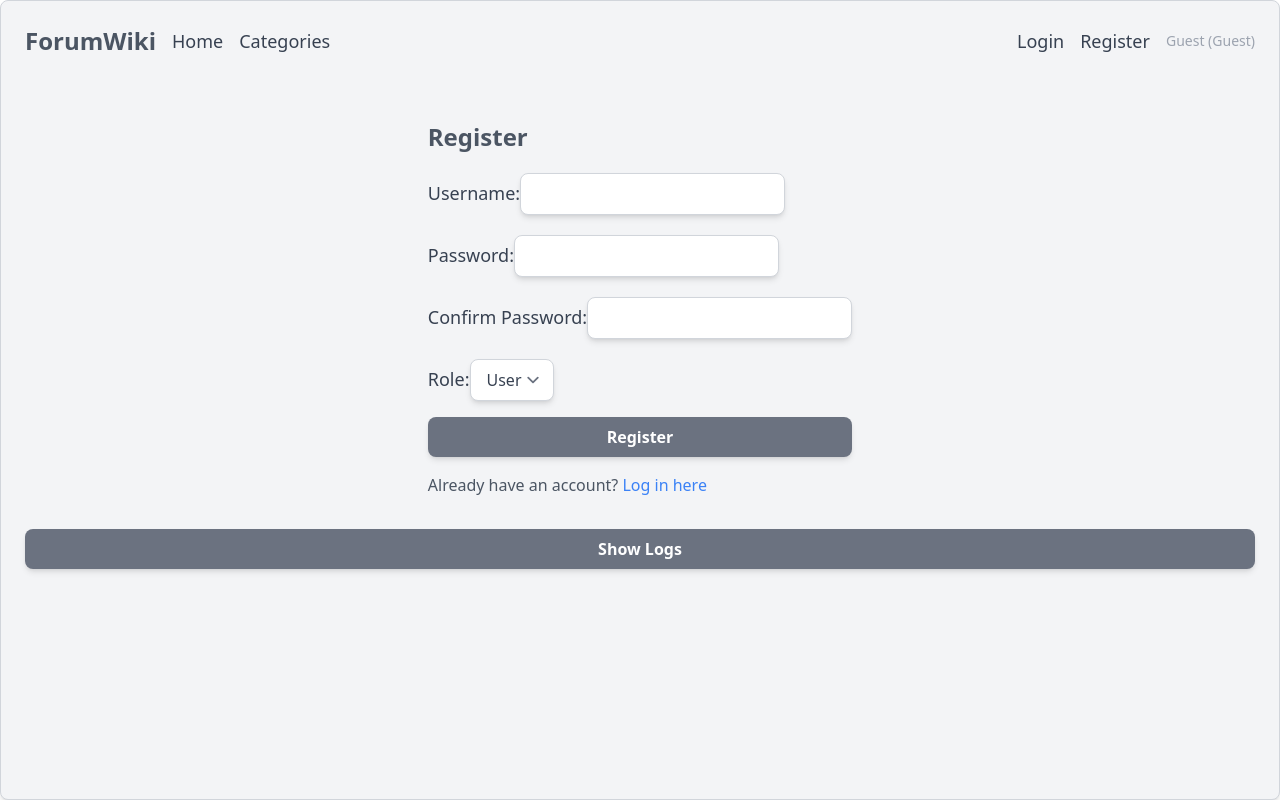
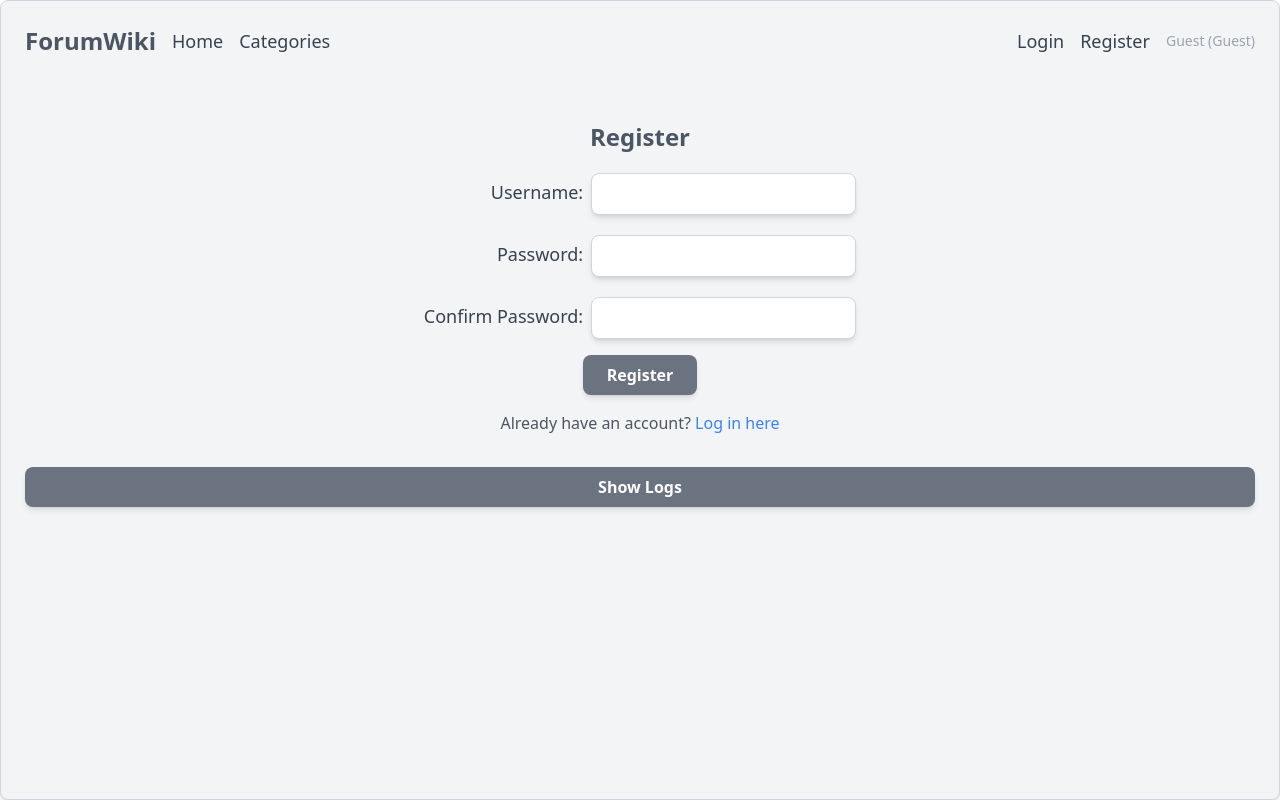
Before and after one commit to Tig-13/ForumWiki, a React (Create React App) app in the folder client/: page /register in a window 1280 px wide. Built offline with nearby package versions, Linux system fonts and the light colour scheme.

Commit message:
fix: router path, add admin, css

```diff
--- a/client/src/App.js
+++ b/client/src/App.js
@@ -49,7 +49,7 @@ const App = () => {
                     <Route path="/login" element={<Login setUser={setUser} appendLog={appendLog} log={log} />} />
                     <Route path="/register" element={<Register />} />
                     <Route path="/add-category" element={<PrivateRoute user={user} element={<AddCategory />} />} />
-                    <Route path="/manage-users" element={<PrivateRoute user={user} element={<ManageUsers />} />} />
+                    <Route path="/manage-users" element={<PrivateRoute user={user} element={<ManageUsers />} requiredRole="Admin" />} />
                 </Routes>
 
                 <button
--- a/client/src/components/Login.js
+++ b/client/src/components/Login.js
@@ -35,10 +35,14 @@ const Login = ({ setUser, appendLog }) => {
 
     return (
         <div className="max-w-md mx-auto mt-12">
-            <h2 className="text-2xl font-semibold text-gray-600 mb-4">Login</h2>
-            <form onSubmit={handleLogin} className="flex flex-col gap-4">
-                <label className="text-lg text-gray-700">
+        <h2 className="text-2xl font-semibold text-gray-600 mb-4 text-center">Login</h2>
+        <form
+            onSubmit={handleLogin}
+            className="grid grid-cols-[160px_1fr] gap-x-2 gap-y-4"
+        >
+            <label className="text-lg text-gray-700 flex items-center justify-end">
                 Username:
+            </label>
             <input
                 type="text"
                 value={username}
@@ -46,9 +50,10 @@ const Login = ({ setUser, appendLog }) => {
                 required
                 className="border border-gray-300 rounded-lg py-2 px-4 shadow-md focus:outline-none focus:ring-2 focus:ring-gray-400 transition-all duration-300 ease-in-out mt-1"
             />
+
+            <label className="text-lg text-gray-700 flex items-center justify-end">
+                Password:
             </label>
-                <label className="text-lg text-gray-700">
-                    Password:
             <input
                 type="password"
                 value={password}
@@ -56,16 +61,18 @@ const Login = ({ setUser, appendLog }) => {
                 required
                 className="border border-gray-300 rounded-lg py-2 px-4 shadow-md focus:outline-none focus:ring-2 focus:ring-gray-400 transition-all duration-300 ease-in-out mt-1"
             />
-                </label>
+
+            <div className="col-span-2 flex justify-center">
                 <button
                     type="submit"
                     className="bg-gray-500 text-white font-semibold py-2 px-6 rounded-lg shadow-md hover:bg-gray-600 transition-colors duration-300 ease-in-out"
                 >
                     Login
                 </button>
+            </div>
         </form>
         {errorMessage && <p className="text-red-500 mt-4">{errorMessage}</p>}
-            <p className="mt-4 text-gray-600">
+        <p className="mt-4 text-gray-600 text-center">
             New user?{' '}
             <button
                 onClick={() => navigate('/register')}
--- a/client/src/components/PrivateRoute.js
+++ b/client/src/components/PrivateRoute.js
@@ -1,10 +1,14 @@
 import React from 'react';
 import { Navigate } from 'react-router-dom';
 
-const PrivateRoute = ({ element, user }) => {
+const PrivateRoute = ({ element, user, requiredRole }) => {
   if (!user || user.role === 'Guest') {
     return <Navigate to="/login" />;
   }
+  if (requiredRole && user.role !== requiredRole) {
+    return <Navigate to="/" />;
+  }
+
   return element;
 };
 
--- a/client/src/components/Register.js
+++ b/client/src/components/Register.js
@@ -5,7 +5,7 @@ import api from '../api';
 const Register = () => {
     const [username, setUsername] = useState('');
     const [password, setPassword] = useState('');
-    const [role, setRole] = useState('User');
+    //onst [role, setRole] = useState('User');
     const [confirmPassword, setConfirmPassword] = useState('');
     const [errorMessage, setErrorMessage] = useState('');
     const [successMessage, setSuccessMessage] = useState('');
@@ -20,6 +20,7 @@ const Register = () => {
         }
 
         try {
+            const role = 'User';
             const response = await api.post('/user/register', { username, password, role });
 
             if (response && response.data) {
@@ -29,7 +30,7 @@ const Register = () => {
             setUsername('');
             setPassword('');
             setConfirmPassword('');
-            setRole('User');
+            //setRole('User');
             navigate('/login');
         } catch (error) {
             console.error('Registration Error:', error);
@@ -43,10 +44,14 @@ const Register = () => {
 
     return (
         <div className="max-w-md mx-auto mt-12">
-            <h2 className="text-2xl font-semibold text-gray-600 mb-4">Register</h2>
-            <form onSubmit={handleRegister} className="flex flex-col gap-4">
-                <label className="text-lg text-gray-700">
+            <h2 className="text-2xl font-semibold text-gray-600 mb-4 text-center">Register</h2>
+            <form
+                onSubmit={handleRegister}
+                className="grid grid-cols-[auto_1fr] gap-x-2 gap-y-4"
+            >
+                <label className="text-lg text-gray-700 flex items-center justify-end">
                     Username:
+                </label>
                 <input
                     type="text"
                     value={username}
@@ -54,9 +59,10 @@ const Register = () => {
                     required
                     className="border border-gray-300 rounded-lg py-2 px-4 shadow-md focus:outline-none focus:ring-2 focus:ring-gray-400 transition-all duration-300 ease-in-out mt-1"
                 />
+
+                <label className="text-lg text-gray-700 flex items-center justify-end">
+                    Password:
                 </label>
-                <label className="text-lg text-gray-700">
-                    Password:
                 <input
                     type="password"
                     value={password}
@@ -64,9 +70,10 @@ const Register = () => {
                     required
                     className="border border-gray-300 rounded-lg py-2 px-4 shadow-md focus:outline-none focus:ring-2 focus:ring-gray-400 transition-all duration-300 ease-in-out mt-1"
                 />
+
+                <label className="text-lg text-gray-700 flex items-center justify-end">
+                    Confirm Password:
                 </label>
-                <label className="text-lg text-gray-700">
-                    Confirm Password:
                 <input
                     type="password"
                     value={confirmPassword}
@@ -74,29 +81,19 @@ const Register = () => {
                     required
                     className="border border-gray-300 rounded-lg py-2 px-4 shadow-md focus:outline-none focus:ring-2 focus:ring-gray-400 transition-all duration-300 ease-in-out mt-1"
                 />
-                </label>
-                <label className="text-lg text-gray-700">
-                    Role:
-                    <select
-                        value={role}
-                        onChange={(e) => setRole(e.target.value)}
-                        required
-                        className="border border-gray-300 rounded-lg py-2 px-4 shadow-md focus:outline-none focus:ring-2 focus:ring-gray-400 transition-all duration-300 ease-in-out mt-1"
-                    >
-                        <option value="User">User</option>
-                        <option value="Admin">Admin</option>
-                    </select>
-                </label>
+
+                <div className="col-span-2 flex justify-center">
                     <button
                         type="submit"
                         className="bg-gray-500 text-white font-semibold py-2 px-6 rounded-lg shadow-md hover:bg-gray-600 transition-colors duration-300 ease-in-out"
                     >
                         Register
                     </button>
+                </div>
             </form>
             {errorMessage && <p className="text-red-500 mt-4">{errorMessage}</p>}
             {successMessage && <p className="text-green-500 mt-4">{successMessage}</p>}
-            <p className="mt-4 text-gray-600">
+            <p className="mt-4 text-gray-600 text-center">
                 Already have an account?{' '}
                 <button
                     onClick={() => navigate('/login')}
```
Also changed, not shown: 1 other file (tests, documents, lock files or other folders). Lines whose indentation alone changed are shown as unchanged.
